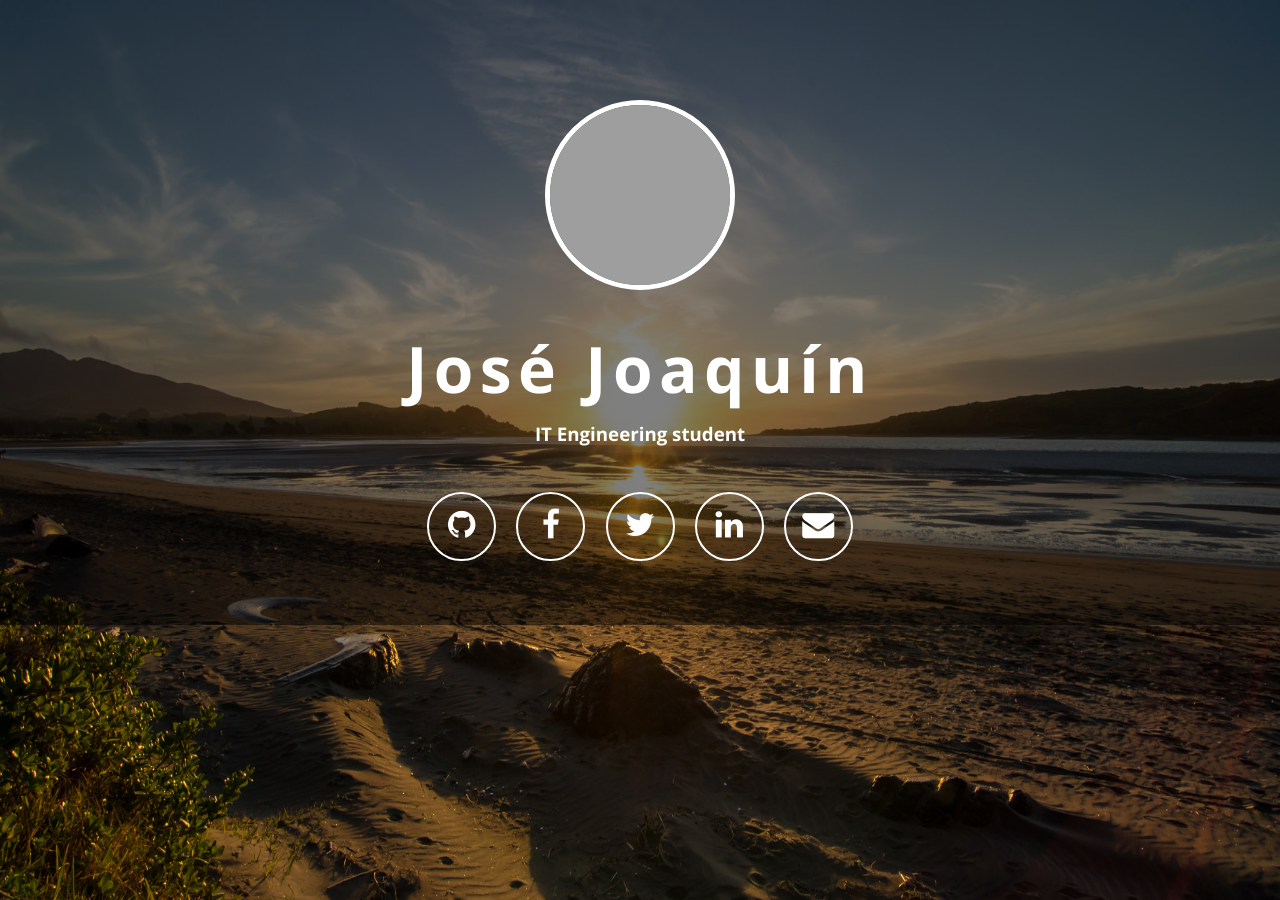
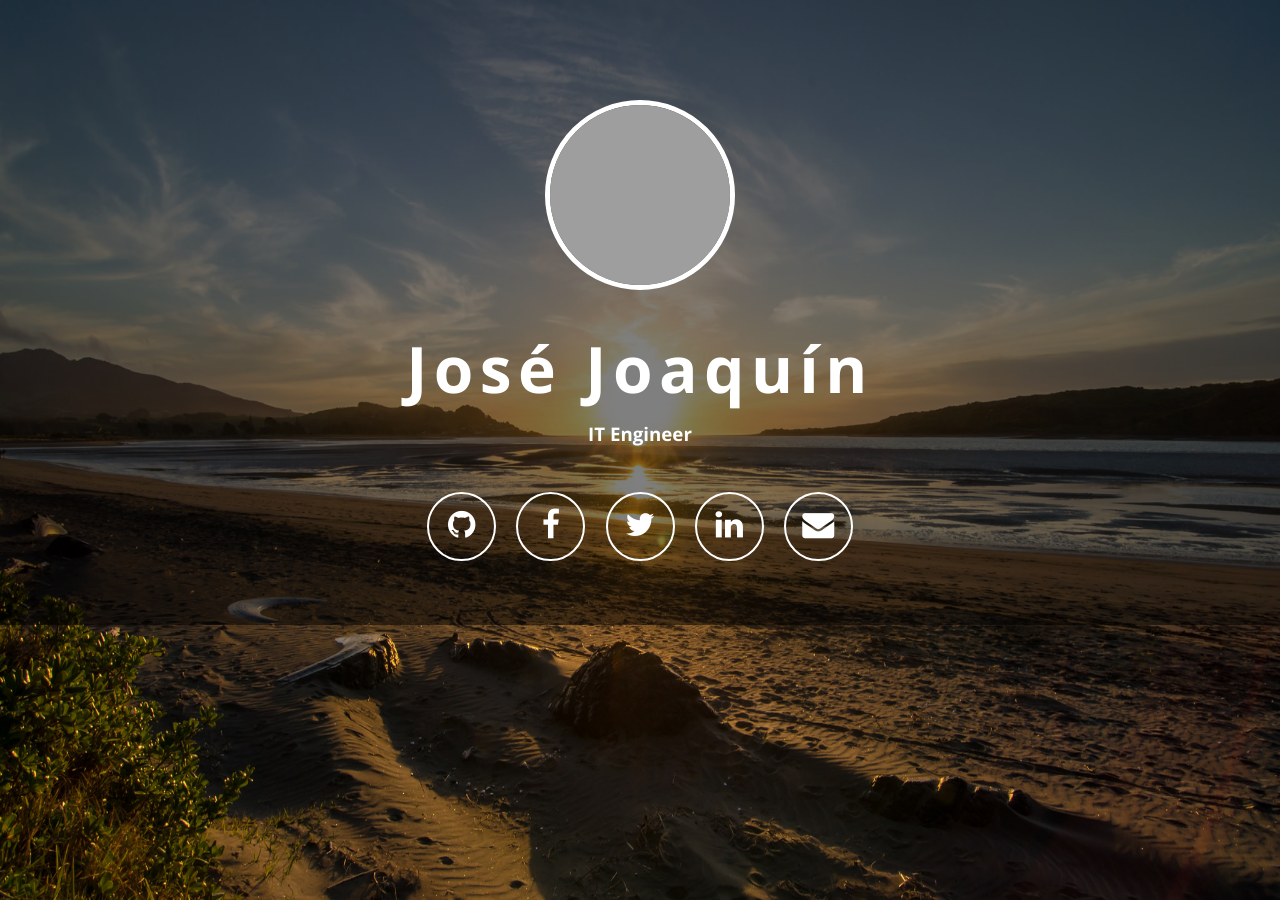
Before and after one commit to joaquinpco/joaquinpco.github.io, a Jekyll site: the page built from index.html, in a window 1280 px wide. Built offline with Jekyll 4.4.1, drawn with Linux system fonts in a browser that asks for light colours; nearby versions of some CDN libraries; grey boxes are pictures that could not be loaded.

Commit message:
Update _config.yml

```diff
--- a/_config.yml
+++ b/_config.yml
@@ -1,6 +1,6 @@
 # Site settings
 name: José Joaquín
-description: "IT Engineering student"
+description: "IT Engineer"
 url: ""
 
 
```
